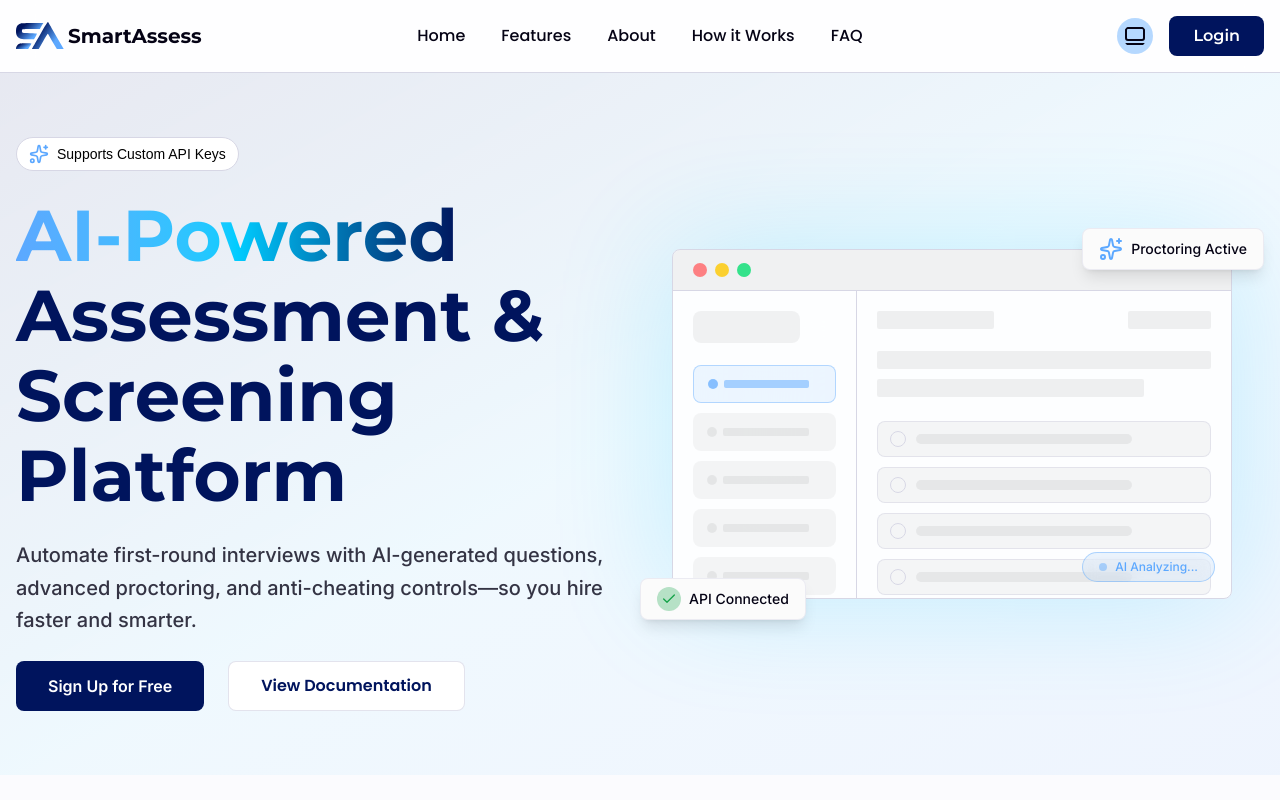
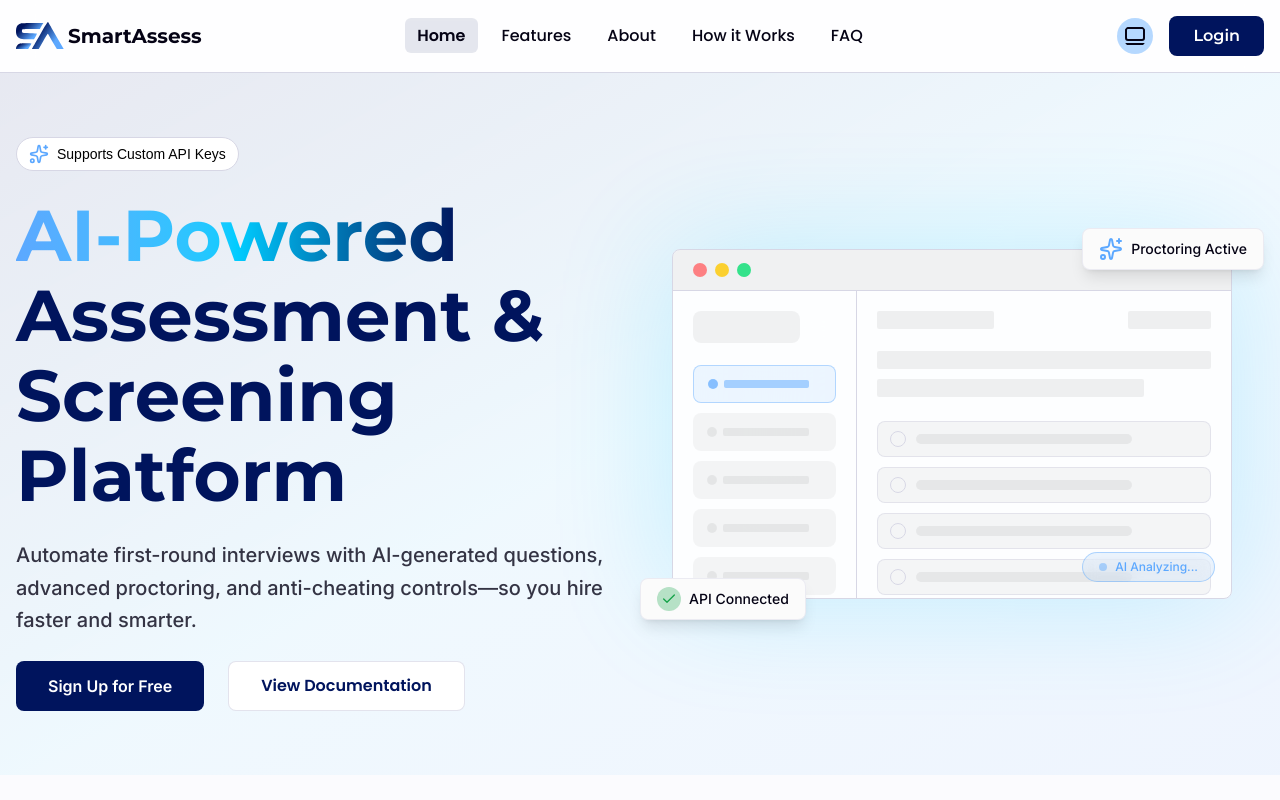
Before and after one commit to Nirbhay21/SmartAssess, a Next.js app: page / in a window 1280 px wide. Shown: the top 800 px of the page. Built offline with nearby package versions, Linux system fonts and the light colour scheme.

Commit message:
feat: implement ScrollSpy for landing Navbar and Hamburger menu  using IntersectionObserver (#7)

```diff
--- a/src/app/(marketing)/_components/hero/HeroSection.tsx
+++ b/src/app/(marketing)/_components/hero/HeroSection.tsx
@@ -3,7 +3,10 @@
 
 const HeroSection = () => {
   return (
-    <section className="from-primary/8 via-accent/5 to-secondary/8 dark:from-primary/40 dark:via-accent/10 dark:to-secondary/40 bg-linear-to-br px-4 py-12 sm:py-16 2xl:py-24">
+    <section
+      id="hero"
+      className="from-primary/8 via-accent/5 to-secondary/8 dark:from-primary/40 dark:via-accent/10 dark:to-secondary/40 bg-linear-to-br px-4 py-12 sm:py-16 2xl:py-24"
+    >
       <div className="xs:space-y-20 mx-auto flex max-w-7xl flex-col space-y-18 lg:flex-row lg:space-y-0">
         {/* Left text content */}
         <div className="flex flex-col space-y-6 text-center lg:w-1/2 lg:items-start lg:text-left">
--- a/src/components/layout/navbar/HamburgerMenu.tsx
+++ b/src/components/layout/navbar/HamburgerMenu.tsx
@@ -6,9 +6,14 @@
 import { MoveRight } from 'lucide-react';
 import { useState } from 'react';
 import Link from 'next/link';
+import { useScrollSpy } from '@/hooks/use-scroll-spy';
 
 const HamburgerMenu = () => {
   const [open, setOpen] = useState<boolean>(false);
+  const activeSection = useScrollSpy(
+    navLinks.map(({ id }) => id),
+    { offsetTop: 72 },
+  );
 
   useScrollLock(open);
 
@@ -58,21 +63,32 @@
           >
             <nav>
               <ul className="font-poppins flex flex-col space-y-2 text-lg">
-                {navLinks.map((link) => (
+                {navLinks.map((link) => {
+                  const isActive = activeSection === link.id;
+                  return (
                     <li key={link.name}>
                       <Link
                         href={link.href}
                         onClick={() => setOpen(false)}
-                      className="group hover:bg-secondary/25 flex w-full items-center justify-between rounded-md px-4 py-1 transition-[background-color]"
+                        aria-current={isActive ? 'page' : undefined}
+                        className={`group flex w-full items-center justify-between rounded-md px-4 py-2 transition-all duration-200 ${
+                          isActive
+                            ? 'bg-secondary/25 text-primary font-medium'
+                            : 'text-muted-foreground hover:bg-secondary/10 hover:text-foreground'
+                        }`}
                       >
                         <span>{link.name}</span>
                         <MoveRight
-                        className="opacity-0 transition-opacity duration-200 group-hover:opacity-100"
+                          size={18}
+                          className={`transition-opacity duration-200 ${
+                            isActive ? 'opacity-100' : 'opacity-0'
+                          }`}
                           aria-hidden="true"
                         />
                       </Link>
                     </li>
-                ))}
+                  );
+                })}
               </ul>
             </nav>
           </motion.div>
--- a/src/components/layout/navbar/Navbar.tsx
+++ b/src/components/layout/navbar/Navbar.tsx
@@ -1,10 +1,18 @@
+'use client';
+
 import Link from 'next/link';
 import Logo from '../../common/Logo';
 import ThemeSwitcher from '../../common/ThemeSwitcher';
 import HamburgerMenu from './HamburgerMenu';
 import { navLinks } from '@/config/nav-links';
+import { useScrollSpy } from '@/hooks/use-scroll-spy';
 
 const Navbar = () => {
+  const activeSection = useScrollSpy(
+    navLinks.map(({ id }) => id),
+    { offsetTop: 72 },
+  );
+
   return (
     <header className="border-border sticky top-0 z-50 border-b">
       <nav className="bg-white/75 px-4 backdrop-blur-lg dark:bg-black/75">
@@ -20,7 +28,9 @@
               <li key={link.name} className="font-medium whitespace-nowrap">
                 <Link
                   href={link.href}
-                  className="hover:bg-primary/10 rounded-md px-3 py-1.5 transition-[background-color] duration-200"
+                  className={`rounded-md px-3 py-1.5 transition-[background-color] duration-200 ${
+                    activeSection === link.id ? 'bg-primary/10 font-semibold' : 'hover:bg-primary/5'
+                  }`}
                 >
                   {link.name}
                 </Link>
--- a/src/config/nav-links.ts
+++ b/src/config/nav-links.ts
@@ -1,12 +1,13 @@
 export type NavLink = {
+  id: string;
   name: string;
   href: string;
 };
 
 export const navLinks: NavLink[] = [
-  { name: 'Home', href: '#home' },
-  { name: 'Features', href: '#features' },
-  { name: 'About', href: '#about' },
-  { name: 'How it Works', href: '#how-it-works' },
-  { name: 'FAQ', href: '#faq' },
+  { id: 'hero', name: 'Home', href: '#hero' },
+  { id: 'features', name: 'Features', href: '#features' },
+  { id: 'about', name: 'About', href: '#about' },
+  { id: 'how-it-works', name: 'How it Works', href: '#how-it-works' },
+  { id: 'faq', name: 'FAQ', href: '#faq' },
 ];
--- a/src/hooks/use-scroll-lock.ts
+++ b/src/hooks/use-scroll-lock.ts
@@ -1,3 +1,5 @@
+'use client';
+
 import { useEffect } from 'react';
 
 export function useScrollLock(isLocked: boolean) {
--- /dev/null
+++ b/src/hooks/use-scroll-spy.tsx
@@ -0,0 +1,43 @@
+'use client';
+
+import { useEffect, useState } from 'react';
+
+interface ScrollSpyOptions {
+  offsetTop?: number;
+  threshold?: number;
+}
+
+export const useScrollSpy = (sectionIds: string[], options: ScrollSpyOptions = {}) => {
+  const { offsetTop = 0, threshold = 0.1 } = options;
+  const [activeId, setActiveId] = useState<string>('');
+
+  useEffect(() => {
+    const observer = new IntersectionObserver(
+      (entries) => {
+        entries.forEach((entry) => {
+          if (entry.isIntersecting) {
+            setActiveId(entry.target.id);
+          }
+        });
+      },
+      {
+        root: null,
+        rootMargin: `-${offsetTop}px 0px -55% 0px`,
+        threshold: threshold,
+      },
+    );
+
+    sectionIds.forEach((id) => {
+      const section = document.getElementById(id);
+      if (section) {
+        observer.observe(section);
+      }
+    });
+
+    return () => {
+      observer.disconnect();
+    };
+  }, [sectionIds, offsetTop, threshold]);
+
+  return activeId;
+};
```
Lines whose indentation alone changed are shown as unchanged.
